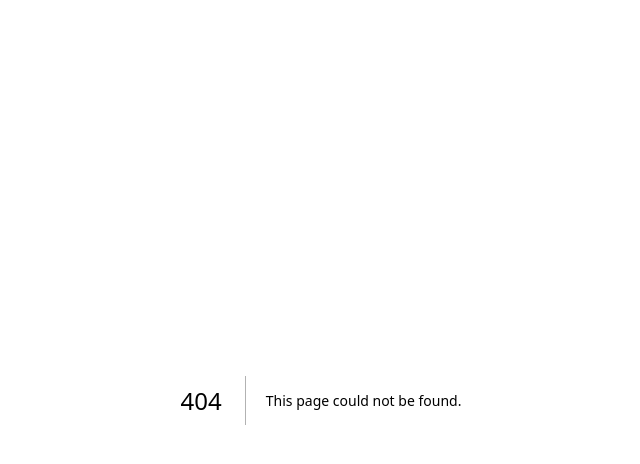
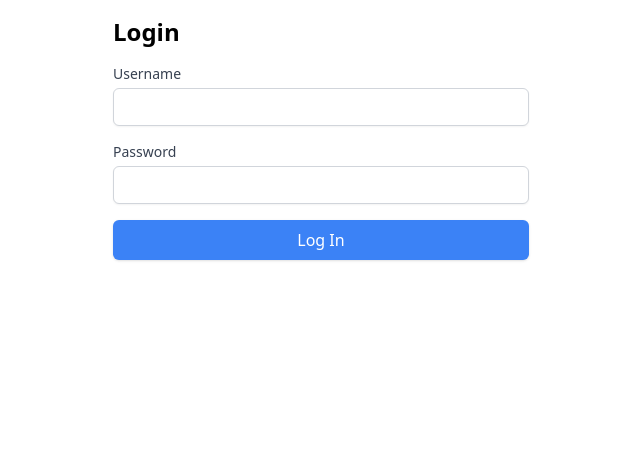
Before and after one commit to oskip0906/Scriptorium, a Next.js app in the folder PP2/: page /Login in a window 1280 px wide. Before the commit this address had no page. Shown: the top 464 px of the page, without its empty margins (319-959 px from the left). Built offline with nearby package versions, Linux system fonts and the light colour scheme.

Commit message:
login page

```diff
--- /dev/null
+++ b/PP2/pages/Login/index.tsx
@@ -0,0 +1,75 @@
+import React, { useState } from 'react';
+import { useRouter } from 'next/router';
+
+const LoginPage = () => {
+    const [userName, setUserName] = useState('');
+    const [password, setPassword] = useState('');
+    const router = useRouter();
+
+    const handleLogin = async (e: React.FormEvent) => {
+        e.preventDefault();
+
+        try {
+            const response = await fetch('/api/auth/login', {
+                method: 'POST',
+                headers: {
+                    'Content-Type': 'application/json'
+                },
+                body: JSON.stringify({ userName, password })
+            });
+
+            if (response.ok) {
+                const { accessToken, refreshToken } = await response.json();
+                localStorage.setItem('accessToken', accessToken);
+                localStorage.setItem('refreshToken', refreshToken);
+                console.log('Login successful');
+                router.push('/');
+            }
+        }
+        catch (err) {
+            console.log('Login failed:', err);
+        }
+    };
+
+    return (
+        <div className="container mx-auto p-4 max-w-md">
+            <h1 className="text-2xl font-bold mb-4">Login</h1>
+
+            <form onSubmit={handleLogin} className="space-y-4">
+                <div>
+                    <label htmlFor="userName" className="block text-sm font-medium text-gray-700">
+                        Username
+                    </label>
+                    <input
+                        type="text"
+                        id="userName"
+                        value={userName}
+                        onChange={(e) => setUserName(e.target.value)}
+                        className="mt-1 block w-full px-3 py-2 border border-gray-300 rounded-md shadow-sm focus:outline-none focus:ring-blue-500 focus:border-blue-500 sm:text-sm"
+                    />
+                </div>
+
+                <div>
+                    <label htmlFor="password" className="block text-sm font-medium text-gray-700">
+                        Password
+                    </label>
+                    <input
+                        type="password"
+                        id="password"
+                        value={password}
+                        onChange={(e) => setPassword(e.target.value)}
+                        className="mt-1 block w-full px-3 py-2 border border-gray-300 rounded-md shadow-sm focus:outline-none focus:ring-blue-500 focus:border-blue-500 sm:text-sm"
+                    />
+                </div>
+
+                <button
+                    type="submit"
+                    className="w-full bg-blue-500 text-white py-2 px-4 rounded-md shadow hover:bg-blue-600 focus:outline-none focus:ring-2 focus:ring-offset-2 focus:ring-blue-500">
+                    Log In
+                </button>
+            </form>
+        </div>
+    );
+};
+
+export default LoginPage;
```
